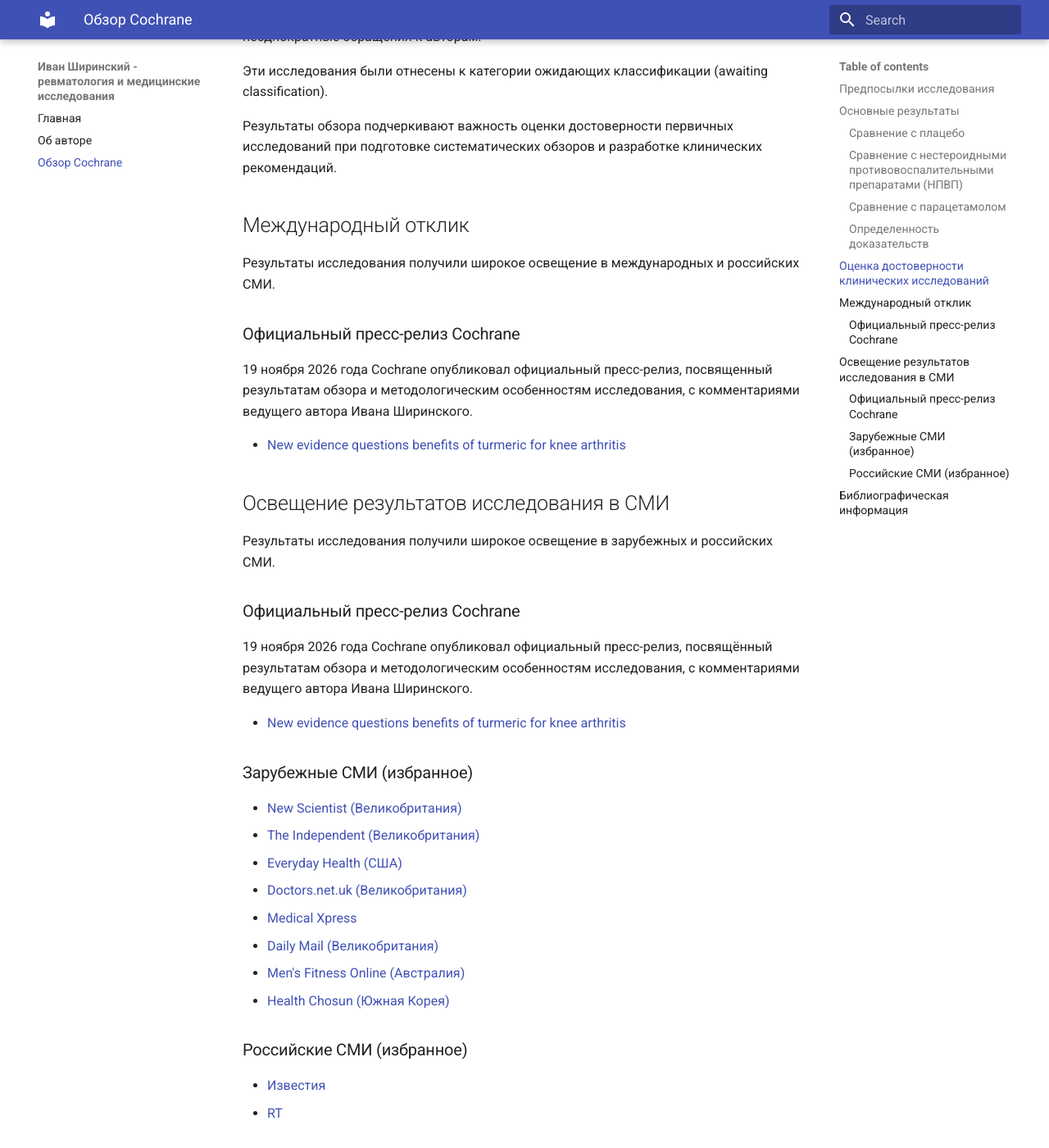
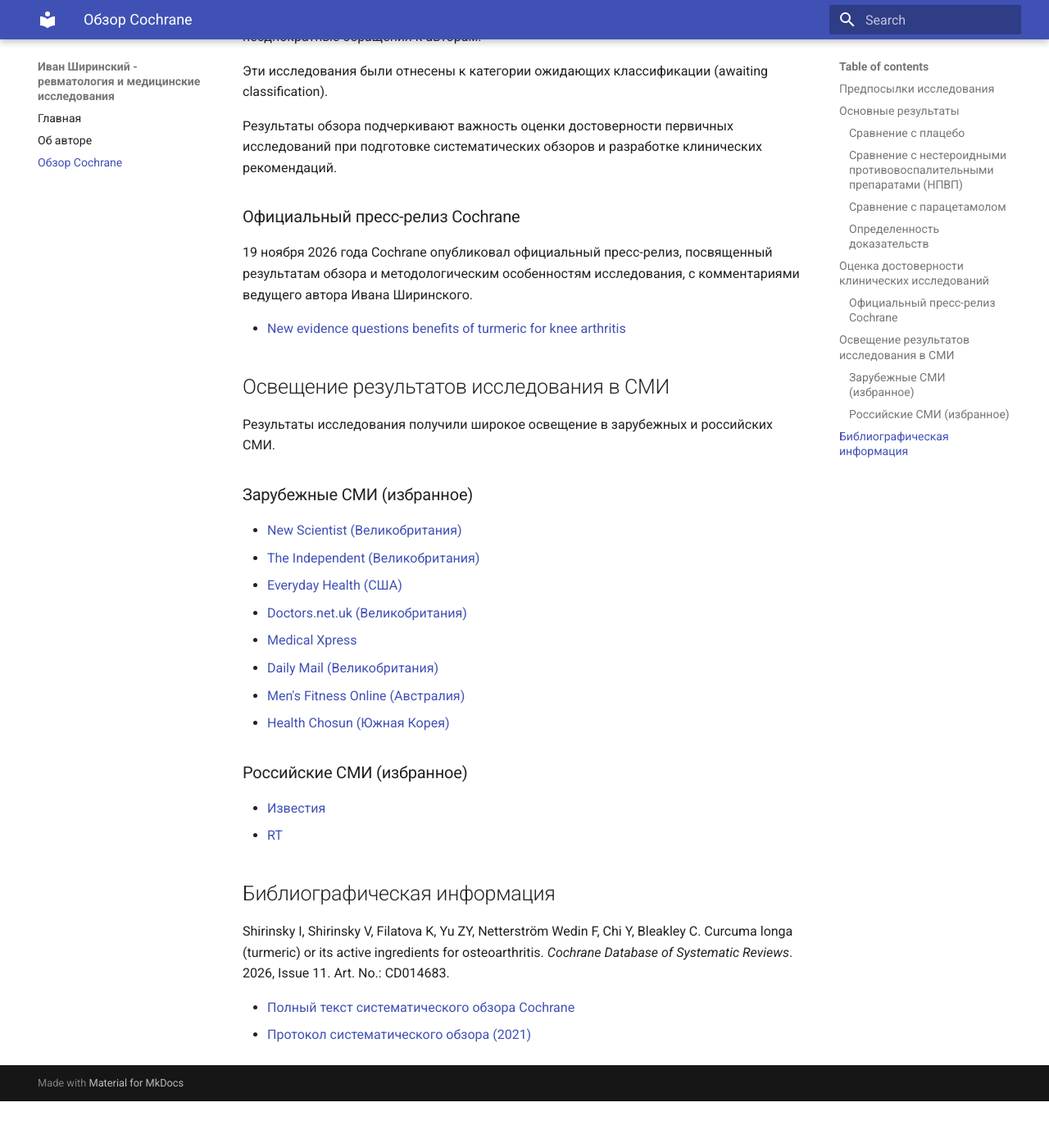
Before and after one commit to ivan-shirinsky/ivan-shirinsky.github.io, an MkDocs documentation site: the page built from docs/cochrane-turmeric.md, in a window 1280 px wide and 1400 px high, scrolled down 2092 px. Shown: the whole window at 82% size. Built offline with MkDocs 1.6.1 and Material for MkDocs 9.7.7, drawn with Linux system fonts in a browser that asks for light colours; after the commit the page ends 3435 px from its top, so only the background shows below that.

Commit message:
Update cochrane-turmeric.md

```diff
--- a/docs/cochrane-turmeric.md
+++ b/docs/cochrane-turmeric.md
@@ -51,10 +51,6 @@
 
 Результаты обзора подчеркивают важность оценки достоверности первичных исследований при подготовке систематических обзоров и разработке клинических рекомендаций.
 
-## Международный отклик
-
-Результаты исследования получили широкое освещение в международных и российских СМИ.
-
 ### Официальный пресс-релиз Cochrane
 
 19 ноября 2026 года Cochrane опубликовал официальный пресс-релиз, посвященный результатам обзора и методологическим особенностям исследования, с комментариями ведущего автора Ивана Ширинского.
@@ -64,12 +60,6 @@
 ## Освещение результатов исследования в СМИ
 
 Результаты исследования получили широкое освещение в зарубежных и российских СМИ.
-
-### Официальный пресс-релиз Cochrane
-
-19 ноября 2026 года Cochrane опубликовал официальный пресс-релиз, посвящённый результатам обзора и методологическим особенностям исследования, с комментариями ведущего автора Ивана Ширинского.
-
-- [New evidence questions benefits of turmeric for knee arthritis](https://www.cochrane.org/about-us/news/new-evidence-questions-benefits-turmeric-knee-arthritis)
 
 ### Зарубежные СМИ (избранное)
 
```
